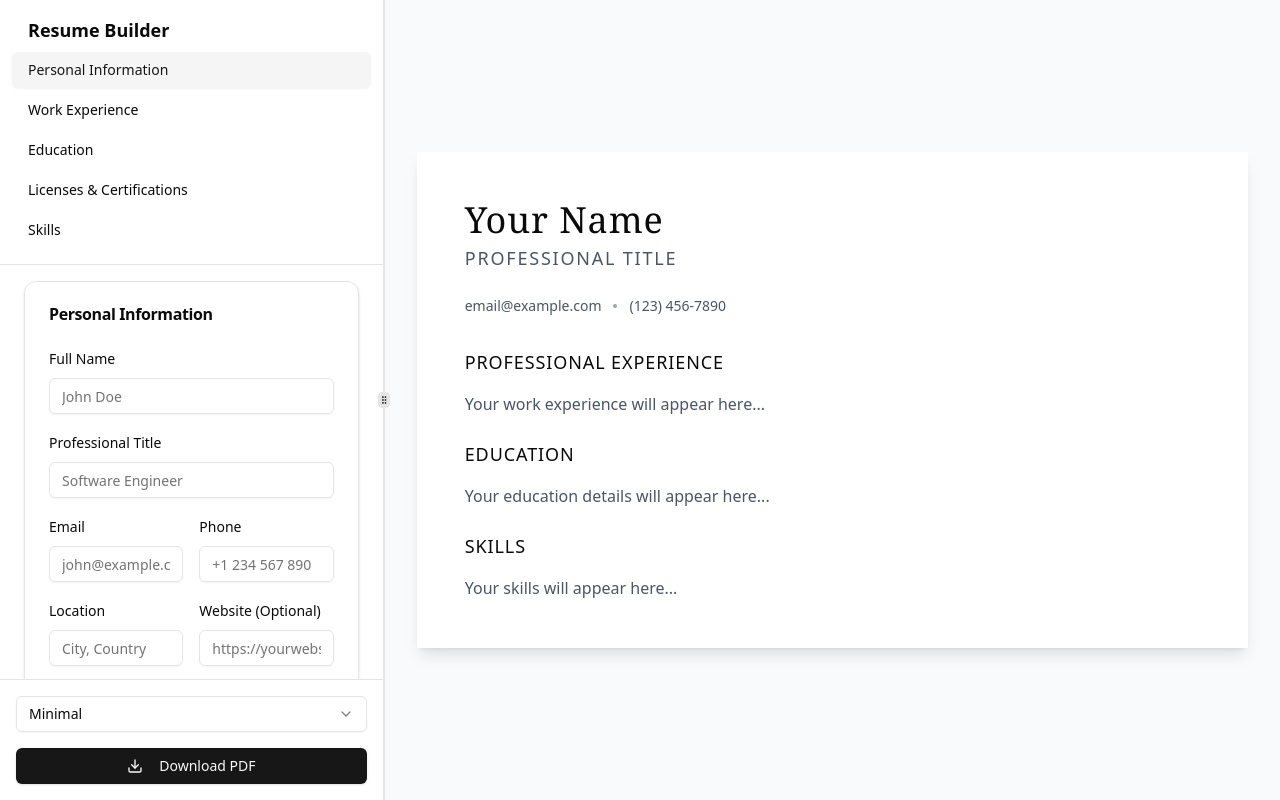
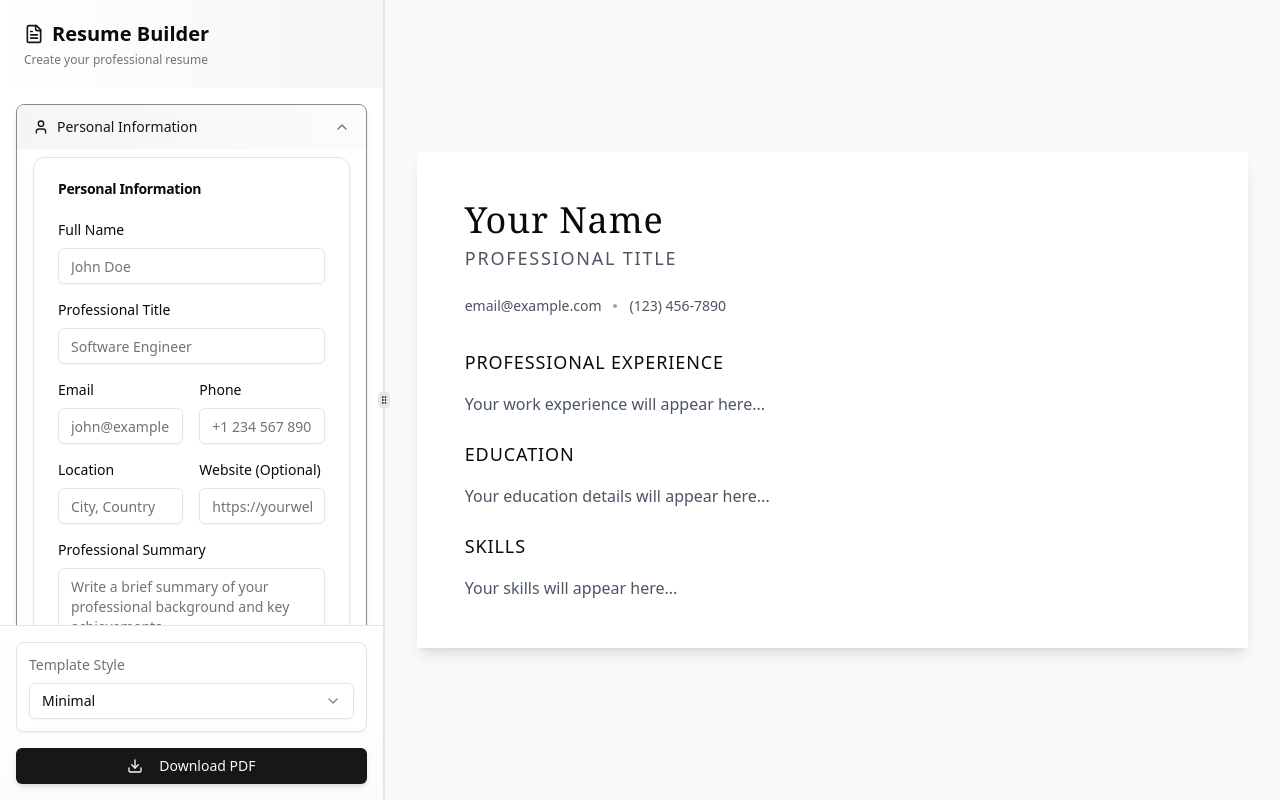
Before and after one commit to xavieroyj/resume-builder, a Next.js app: page / in a window 1280 px wide. Built offline with nearby package versions, Linux system fonts and the light colour scheme.

Commit message:
Added shadcn accordion. Updated sidebar UI

```diff
--- a/components/layout/Sidebar.tsx
+++ b/components/layout/Sidebar.tsx
@@ -4,9 +4,30 @@ import { useState } from "react";
 import { cn } from "@/lib/utils";
 import { Button } from "@/components/ui/button";
 import { Separator } from "@/components/ui/separator";
-import { FormsContainer } from "./FormsContainer";
-import { Download } from "lucide-react";
+import {
+  Download,
+  User,
+  Briefcase,
+  GraduationCap,
+  Award,
+  Wrench,
+  FileText
+} from "lucide-react";
 import { TemplateSelector } from "../templates/TemplateSelector";
+import { ScrollArea } from "@/components/ui/scroll-area";
+import {
+  Accordion,
+  AccordionContent,
+  AccordionItem,
+  AccordionTrigger
+} from "@/components/ui/accordion";
+
+// Import all form components
+import { PersonalInfoForm } from "@/components/forms/PersonalInfoForm";
+import { WorkExperienceForm } from "@/components/forms/WorkExperienceForm";
+import { EducationForm } from "@/components/forms/EducationForm";
+import { SkillsForm } from "@/components/forms/SkillsForm";
+import { CertificationForm } from "@/components/forms/CertificationForm";
 
 interface SidebarProps extends React.HTMLAttributes<HTMLDivElement> {
   className?: string;
@@ -33,60 +54,190 @@ export function Sidebar({ className }: SidebarProps) {
   };
 
   return (
-    <div className={cn("flex flex-col h-full border-r print:hidden", className)}>
-      {/* Fixed header */}
-      <div className="px-3 py-4 border-b">
-        <h2 className="px-4 text-lg font-semibold">Resume Builder</h2>
-        <div className="space-y-1 mt-2">
-          <Button
-            variant={activeSection === "personal" ? "secondary" : "ghost"}
-            className="w-full justify-start"
-            onClick={() => setActiveSection("personal")}
-          >
-            <span>Personal Information</span>
-          </Button>
-          <Button
-            variant={activeSection === "experience" ? "secondary" : "ghost"}
-            className="w-full justify-start"
-            onClick={() => setActiveSection("experience")}
-          >
-            <span>Work Experience</span>
-          </Button>
-          <Button
-            variant={activeSection === "education" ? "secondary" : "ghost"}
-            className="w-full justify-start"
-            onClick={() => setActiveSection("education")}
-          >
-            <span>Education</span>
-          </Button>
-          <Button
-            variant={activeSection === "certifications" ? "secondary" : "ghost"}
-            className="w-full justify-start"
-            onClick={() => setActiveSection("certifications")}
-          >
-            <span>Licenses & Certifications</span>
-          </Button>
-          <Button
-            variant={activeSection === "skills" ? "secondary" : "ghost"}
-            className="w-full justify-start"
-            onClick={() => setActiveSection("skills")}
-          >
-            <span>Skills</span>
-          </Button>
-        </div>
+    <div className={cn("flex flex-col h-full border-r shadow-sm print:hidden bg-background", className)}>
+      {/* Header */}
+      <div className="relative px-6 py-5 bg-gradient-to-r from-background to-muted">
+        <h2 className="mb-1 text-xl font-bold flex items-center gap-2">
+          <FileText className="w-5 h-5 text-primary" />
+          <span>Resume Builder</span>
+        </h2>
+        <p className="text-xs text-muted-foreground">Create your professional resume</p>
       </div>
 
-      {/* Scrollable form area */}
-      <div className="flex-1 overflow-hidden">
-        <FormsContainer activeSection={activeSection} />
-      </div>
+      {/* Content area - Scrollable */}
+      <ScrollArea className="flex-1">
+        <div className="p-4">
+          <Accordion
+            type="single"
+            defaultValue="personal"
+            collapsible
+            value={activeSection}
+            onValueChange={setActiveSection}
+            className="space-y-4"
+          >
+            {/* Personal Information */}
+            <AccordionItem
+              value="personal"
+              className={cn(
+                "border rounded-lg overflow-hidden transition-all duration-200",
+                activeSection === "personal" ? "border-primary/50 shadow-md" : "hover:border-primary/20"
+              )}
+            >
+              <AccordionTrigger
+                className={cn(
+                  "px-4 py-3 hover:no-underline",
+                  activeSection === "personal" ? "bg-gradient-to-r from-secondary to-secondary/40" : ""
+                )}
+              >
+                <div className="flex items-center gap-2">
+                  <User className={cn(
+                    "h-4 w-4",
+                    activeSection === "personal" ? "text-primary" : "text-muted-foreground"
+                  )}/>
+                  <span className={cn(
+                    "font-medium",
+                    activeSection === "personal" ? "text-primary" : "text-muted-foreground"
+                  )}>Personal Information</span>
+                </div>
+              </AccordionTrigger>
+              <AccordionContent className="pt-2 px-4 pb-4">
+                <PersonalInfoForm />
+              </AccordionContent>
+            </AccordionItem>
+
+            {/* Work Experience */}
+            <AccordionItem
+              value="experience"
+              className={cn(
+                "border rounded-lg overflow-hidden transition-all duration-200",
+                activeSection === "experience" ? "border-primary/50 shadow-md" : "hover:border-primary/20"
+              )}
+            >
+              <AccordionTrigger
+                className={cn(
+                  "px-4 py-3 hover:no-underline",
+                  activeSection === "experience" ? "bg-gradient-to-r from-secondary to-secondary/40" : ""
+                )}
+              >
+                <div className="flex items-center gap-2">
+                  <Briefcase className={cn(
+                    "h-4 w-4",
+                    activeSection === "experience" ? "text-primary" : "text-muted-foreground"
+                  )}/>
+                  <span className={cn(
+                    "font-medium",
+                    activeSection === "experience" ? "text-primary" : "text-muted-foreground"
+                  )}>Work Experience</span>
+                </div>
+              </AccordionTrigger>
+              <AccordionContent className="pt-2 px-4 pb-4">
+                <WorkExperienceForm />
+              </AccordionContent>
+            </AccordionItem>
+
+            {/* Education */}
+            <AccordionItem
+              value="education"
+              className={cn(
+                "border rounded-lg overflow-hidden transition-all duration-200",
+                activeSection === "education" ? "border-primary/50 shadow-md" : "hover:border-primary/20"
+              )}
+            >
+              <AccordionTrigger
+                className={cn(
+                  "px-4 py-3 hover:no-underline",
+                  activeSection === "education" ? "bg-gradient-to-r from-secondary to-secondary/40" : ""
+                )}
+              >
+                <div className="flex items-center gap-2">
+                  <GraduationCap className={cn(
+                    "h-4 w-4",
+                    activeSection === "education" ? "text-primary" : "text-muted-foreground"
+                  )}/>
+                  <span className={cn(
+                    "font-medium",
+                    activeSection === "education" ? "text-primary" : "text-muted-foreground"
+                  )}>Education</span>
+                </div>
+              </AccordionTrigger>
+              <AccordionContent className="pt-2 px-4 pb-4">
+                <EducationForm />
+              </AccordionContent>
+            </AccordionItem>
+
+            {/* Certifications */}
+            <AccordionItem
+              value="certifications"
+              className={cn(
+                "border rounded-lg overflow-hidden transition-all duration-200",
+                activeSection === "certifications" ? "border-primary/50 shadow-md" : "hover:border-primary/20"
+              )}
+            >
+              <AccordionTrigger
+                className={cn(
+                  "px-4 py-3 hover:no-underline",
+                  activeSection === "certifications" ? "bg-gradient-to-r from-secondary to-secondary/40" : ""
+                )}
+              >
+                <div className="flex items-center gap-2">
+                  <Award className={cn(
+                    "h-4 w-4",
+                    activeSection === "certifications" ? "text-primary" : "text-muted-foreground"
+                  )}/>
+                  <span className={cn(
+                    "font-medium",
+                    activeSection === "certifications" ? "text-primary" : "text-muted-foreground"
+                  )}>Licenses & Certifications</span>
+                </div>
+              </AccordionTrigger>
+              <AccordionContent className="pt-2 px-4 pb-4">
+                <CertificationForm />
+              </AccordionContent>
+            </AccordionItem>
+
+            {/* Skills */}
+            <AccordionItem
+              value="skills"
+              className={cn(
+                "border rounded-lg overflow-hidden transition-all duration-200",
+                activeSection === "skills" ? "border-primary/50 shadow-md" : "hover:border-primary/20"
+              )}
+            >
+              <AccordionTrigger
+                className={cn(
+                  "px-4 py-3 hover:no-underline",
+                  activeSection === "skills" ? "bg-gradient-to-r from-secondary to-secondary/40" : ""
+                )}
+              >
+                <div className="flex items-center gap-2">
+                  <Wrench className={cn(
+                    "h-4 w-4",
+                    activeSection === "skills" ? "text-primary" : "text-muted-foreground"
+                  )}/>
+                  <span className={cn(
+                    "font-medium",
+                    activeSection === "skills" ? "text-primary" : "text-muted-foreground"
+                  )}>Skills</span>
+                </div>
+              </AccordionTrigger>
+              <AccordionContent className="pt-2 px-4 pb-4">
+                <SkillsForm />
+              </AccordionContent>
+            </AccordionItem>
+          </Accordion>
+        </div>
+      </ScrollArea>
 
       {/* Fixed footer */}
-      <div className="border-t p-4 space-y-4">
-        <TemplateSelector />
+      <div className="border-t p-4 space-y-4 bg-gradient-to-b from-background to-muted/30">
+        <div className="rounded-lg border bg-card p-3 shadow-sm">
+          <h3 className="font-medium text-sm mb-2 text-muted-foreground">Template Style</h3>
+          <TemplateSelector />
+        </div>
+
         <Button
           variant="default"
-          className="w-full justify-center"
+          className="w-full justify-center bg-primary hover:bg-primary/90 text-primary-foreground transition-all duration-200 shadow-md hover:shadow-lg"
           onClick={handleDownload}
           disabled={isPrinting}
         >
--- /dev/null
+++ b/components/ui/accordion.tsx
@@ -0,0 +1,57 @@
+"use client"
+
+import * as React from "react"
+import * as AccordionPrimitive from "@radix-ui/react-accordion"
+import { ChevronDown } from "lucide-react"
+
+import { cn } from "@/lib/utils"
+
+const Accordion = AccordionPrimitive.Root
+
+const AccordionItem = React.forwardRef<
+  React.ElementRef<typeof AccordionPrimitive.Item>,
+  React.ComponentPropsWithoutRef<typeof AccordionPrimitive.Item>
+>(({ className, ...props }, ref) => (
+  <AccordionPrimitive.Item
+    ref={ref}
+    className={cn("border-b", className)}
+    {...props}
+  />
+))
+AccordionItem.displayName = "AccordionItem"
+
+const AccordionTrigger = React.forwardRef<
+  React.ElementRef<typeof AccordionPrimitive.Trigger>,
+  React.ComponentPropsWithoutRef<typeof AccordionPrimitive.Trigger>
+>(({ className, children, ...props }, ref) => (
+  <AccordionPrimitive.Header className="flex">
+    <AccordionPrimitive.Trigger
+      ref={ref}
+      className={cn(
+        "flex flex-1 items-center justify-between py-4 text-sm font-medium transition-all hover:underline text-left [&[data-state=open]>svg]:rotate-180",
+        className
+      )}
+      {...props}
+    >
+      {children}
+      <ChevronDown className="h-4 w-4 shrink-0 text-muted-foreground transition-transform duration-200" />
+    </AccordionPrimitive.Trigger>
+  </AccordionPrimitive.Header>
+))
+AccordionTrigger.displayName = AccordionPrimitive.Trigger.displayName
+
+const AccordionContent = React.forwardRef<
+  React.ElementRef<typeof AccordionPrimitive.Content>,
+  React.ComponentPropsWithoutRef<typeof AccordionPrimitive.Content>
+>(({ className, children, ...props }, ref) => (
+  <AccordionPrimitive.Content
+    ref={ref}
+    className="overflow-hidden text-sm data-[state=closed]:animate-accordion-up data-[state=open]:animate-accordion-down"
+    {...props}
+  >
+    <div className={cn("pb-4 pt-0", className)}>{children}</div>
+  </AccordionPrimitive.Content>
+))
+AccordionContent.displayName = AccordionPrimitive.Content.displayName
+
+export { Accordion, AccordionItem, AccordionTrigger, AccordionContent }
--- a/package.json
+++ b/package.json
@@ -10,6 +10,7 @@
   },
   "dependencies": {
     "@hookform/resolvers": "^4.1.1",
+    "@radix-ui/react-accordion": "^1.2.3",
     "@radix-ui/react-label": "^2.1.2",
     "@radix-ui/react-popover": "^1.1.6",
     "@radix-ui/react-scroll-area": "^1.2.3",
--- a/tailwind.config.ts
+++ b/tailwind.config.ts
@@ -55,6 +55,28 @@ const config: Config = {
   			lg: 'var(--radius)',
   			md: 'calc(var(--radius) - 2px)',
   			sm: 'calc(var(--radius) - 4px)'
+  		},
+  		keyframes: {
+  			'accordion-down': {
+  				from: {
+  					height: '0'
+  				},
+  				to: {
+  					height: 'var(--radix-accordion-content-height)'
+  				}
+  			},
+  			'accordion-up': {
+  				from: {
+  					height: 'var(--radix-accordion-content-height)'
+  				},
+  				to: {
+  					height: '0'
+  				}
+  			}
+  		},
+  		animation: {
+  			'accordion-down': 'accordion-down 0.2s ease-out',
+  			'accordion-up': 'accordion-up 0.2s ease-out'
   		}
   	}
   },
```
Also changed, not shown: 2 other files (tests, documents, lock files or other folders).
